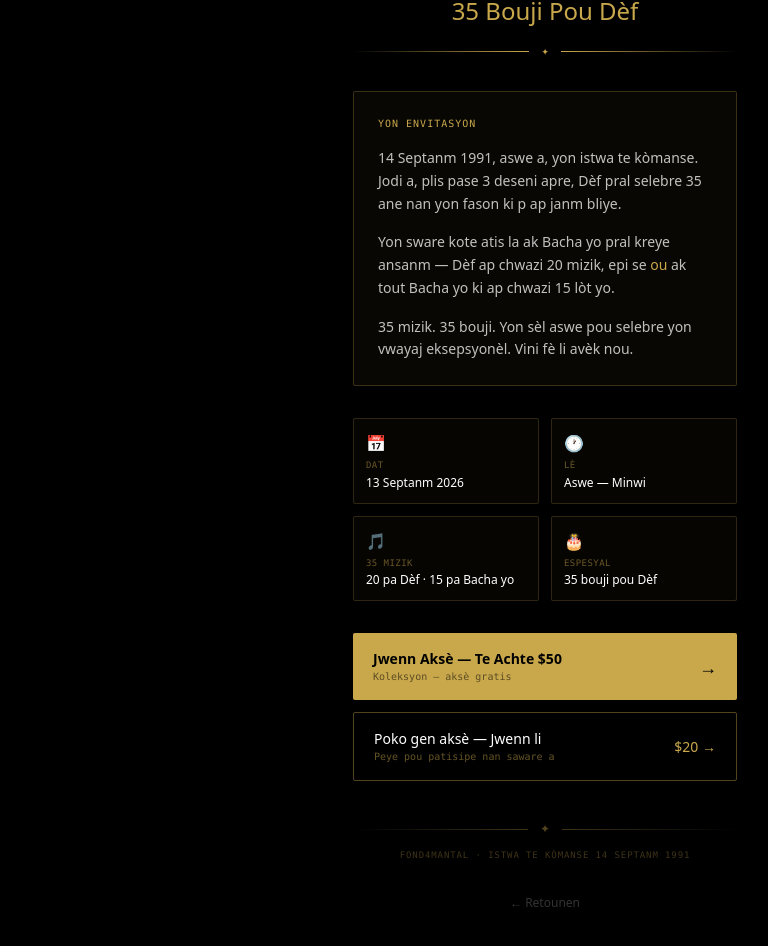
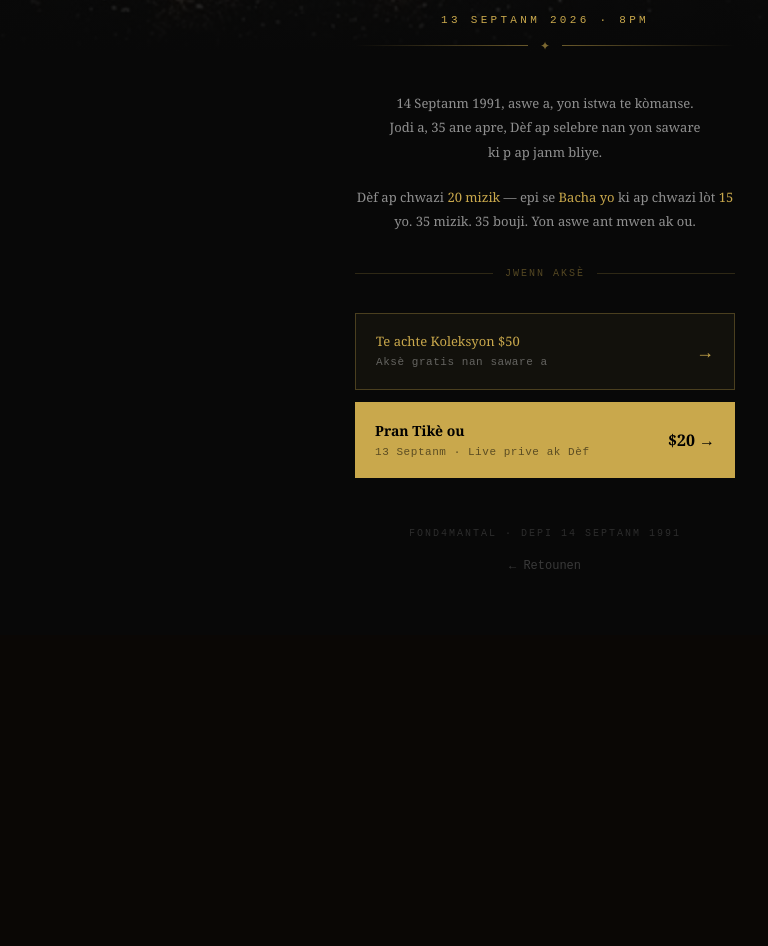
Before and after one commit to fabrice972009/Manifesto.def, a Next.js app: page /AntMwenAkOu in a window 1280 px wide. Shown: the part 628-1574 px from the top of the page, without its empty margins (95-863 px from the left). After the commit the page ends 1263 px from the top, so only its background shows below. Built offline with nearby package versions, Linux system fonts and the light colour scheme.

Commit message:
35 bouji redesign gold black

```diff
--- a/app/AntMwenAkOu/page.tsx
+++ b/app/AntMwenAkOu/page.tsx
@@ -1,110 +1,115 @@
 "use client";
 import Image from "next/image";
 
-const STRIPE_LIVE = "https://buy.stripe.com/fZu00i0IT39P92T5Xjbwk0h";
+const STRIPE_LIVE = "https://buy.stripe.com/3cIbJ077heSx2Ev1H3bwk0w";
 
 export default function AntMwenAkOuPage() {
   return (
-    <main className="min-h-screen flex flex-col items-center justify-start px-5 py-12"
-      style={{background:"#000000"}}>
-      <div className="w-full max-w-sm">
+    <main style={{background:"#080808", minHeight:"100vh", fontFamily:"Georgia, serif"}}>
 
-        {/* Flyer */}
-        <div className="relative w-full aspect-[4/5] overflow-hidden mb-8">
-          <Image src="/ant-mwen-ak-ou.jpg" alt="Ant Mwen ak Ou" fill className="object-cover"/>
-          {/* Gold overlay badge */}
-          <div className="absolute bottom-0 left-0 right-0 px-5 py-4"
-            style={{background:"linear-gradient(to top, rgba(0,0,0,0.95) 0%, rgba(0,0,0,0) 100%)"}}>
-            <p className="font-mono text-[10px] uppercase tracking-widest mb-1"
-              style={{color:"#C9A84C"}}>13 Septanm · Aswe — 14 Septanm</p>
-            <p className="font-display text-white text-lg leading-tight">35 Bouji Pou Dèf</p>
-          </div>
-        </div>
+      {/* HERO — flyer full width */}
+      <div style={{position:"relative", width:"100%", aspectRatio:"4/5", maxHeight:"85vh"}}>
+        <Image src="/35bouji-flyer.jpg" alt="35 Bouji Pou Def" fill style={{objectFit:"cover"}}/>
+        <div style={{
+          position:"absolute", inset:0,
+          background:"linear-gradient(to bottom, rgba(0,0,0,0) 50%, rgba(8,8,8,1) 100%)"
+        }}/>
+      </div>
 
-        {/* Title */}
-        <div className="text-center mb-8">
-          <p className="font-mono text-[10px] uppercase tracking-[0.3em] mb-2" style={{color:"#C9A84C"}}>
-            Fond4Mantal Present
+      {/* CONTENT */}
+      <div style={{maxWidth:"420px", margin:"0 auto", padding:"0 20px 60px"}}>
+
+        {/* Subtitle */}
+        <div style={{textAlign:"center", marginTop:"-40px", position:"relative", zIndex:2, marginBottom:"36px"}}>
+          <p style={{fontFamily:"'Courier New', monospace", fontSize:"11px", letterSpacing:"0.3em",
+            textTransform:"uppercase", color:"#C9A84C", marginBottom:"8px"}}>
+            13 Septanm 2026 · 8PM
           </p>
-          <h1 className="font-display text-white text-3xl mb-1">Ant Mwen ak Ou</h1>
-          <p className="font-display text-2xl mb-4" style={{color:"#C9A84C"}}>35 Bouji Pou Dèf</p>
-          <div className="flex items-center justify-center gap-3 mb-6">
-            <div className="h-px flex-1" style={{background:"linear-gradient(to right, transparent, #C9A84C)"}}/>
-            <span className="text-xs font-mono" style={{color:"#C9A84C"}}>✦</span>
-            <div className="h-px flex-1" style={{background:"linear-gradient(to left, transparent, #C9A84C)"}}/>
+          <div style={{display:"flex", alignItems:"center", gap:"12px", marginBottom:"24px"}}>
+            <div style={{flex:1, height:"1px", background:"linear-gradient(to right, transparent, rgba(201,168,76,0.5))"}}/>
+            <span style={{color:"rgba(201,168,76,0.6)", fontSize:"12px"}}>✦</span>
+            <div style={{flex:1, height:"1px", background:"linear-gradient(to left, transparent, rgba(201,168,76,0.5))"}}/>
           </div>
         </div>
 
         {/* Message */}
-        <div className="border p-6 mb-8 rounded-sm"
-          style={{borderColor:"rgba(201,168,76,0.25)", background:"rgba(201,168,76,0.04)"}}>
-          <p className="font-mono text-[10px] uppercase tracking-widest mb-4" style={{color:"#C9A84C"}}>
-            Yon Envitasyon
+        <div style={{marginBottom:"32px"}}>
+          <p style={{color:"rgba(255,255,255,0.55)", fontSize:"13px", lineHeight:"1.9",
+            textAlign:"center", marginBottom:"20px"}}>
+            14 Septanm 1991, aswe a, yon istwa te kòmanse.<br/>
+            Jodi a, 35 ane apre, Dèf ap selebre nan yon saware<br/>
+            ki p ap janm bliye.
           </p>
-          <p className="text-[rgba(255,255,255,0.75)] text-sm leading-relaxed mb-4">
-            14 Septanm 1991, aswe a, yon istwa te kòmanse. Jodi a, plis pase 3 deseni apre, Dèf pral selebre 35 ane nan yon fason ki p ap janm bliye.
-          </p>
-          <p className="text-[rgba(255,255,255,0.75)] text-sm leading-relaxed mb-4">
-            Yon sware kote atis la ak Bacha yo pral kreye ansanm — Dèf ap chwazi 20 mizik, epi se <span style={{color:"#C9A84C"}} className="font-display">ou</span> ak tout Bacha yo ki ap chwazi 15 lòt yo.
-          </p>
-          <p className="text-[rgba(255,255,255,0.75)] text-sm leading-relaxed">
-            35 mizik. 35 bouji. Yon sèl aswe pou selebre yon vwayaj eksepsyonèl. Vini fè li avèk nou.
+          <p style={{color:"rgba(255,255,255,0.55)", fontSize:"13px", lineHeight:"1.9", textAlign:"center"}}>
+            Dèf ap chwazi <span style={{color:"#C9A84C"}}>20 mizik</span> —
+            epi se <span style={{color:"#C9A84C"}}>Bacha yo</span> ki ap chwazi
+            lòt <span style={{color:"#C9A84C"}}>15</span> yo.
+            35 mizik. 35 bouji. Yon aswe ant mwen ak ou.
           </p>
         </div>
 
-        {/* Event details */}
-        <div className="grid grid-cols-2 gap-3 mb-8">
-          {[
-            ["📅","Dat","13 Septanm 2026"],
-            ["🕐","Lè","Aswe — Minwi"],
-            ["🎵","35 mizik","20 pa Dèf · 15 pa Bacha yo"],
-            ["🎂","Espesyal","35 bouji pou Dèf"],
-          ].map(([icon, label, val], i) => (
-            <div key={i} className="border p-3 rounded-sm" style={{borderColor:"rgba(201,168,76,0.2)", background:"rgba(201,168,76,0.03)"}}>
-              <p className="text-base mb-1">{icon}</p>
-              <p className="font-mono text-[9px] uppercase tracking-wider mb-0.5" style={{color:"rgba(201,168,76,0.5)"}}>
-                {label}
-              </p>
-              <p className="text-white text-xs">{val}</p>
-            </div>
-          ))}
+        {/* Divider */}
+        <div style={{display:"flex", alignItems:"center", gap:"12px", marginBottom:"32px"}}>
+          <div style={{flex:1, height:"1px", background:"rgba(201,168,76,0.2)"}}/>
+          <span style={{color:"rgba(201,168,76,0.4)", fontSize:"10px", fontFamily:"monospace",
+            letterSpacing:"0.2em", textTransform:"uppercase"}}>Jwenn Aksè</span>
+          <div style={{flex:1, height:"1px", background:"rgba(201,168,76,0.2)"}}/>
         </div>
 
         {/* CTAs */}
-        <div className="flex flex-col gap-3">
-          <a href="/live"
-            className="flex items-center justify-between px-5 py-4 rounded-sm transition-all"
-            style={{background:"#C9A84C"}}>
+        <div style={{display:"flex", flexDirection:"column", gap:"12px"}}>
+
+          {/* $50 collection — free */}
+          <a href="/live" style={{
+            display:"flex", alignItems:"center", justifyContent:"space-between",
+            padding:"18px 20px", border:"1px solid rgba(201,168,76,0.3)",
+            background:"rgba(201,168,76,0.05)", textDecoration:"none",
+            transition:"all 0.2s"
+          }}>
             <div>
-              <p className="font-display text-black text-sm font-bold">Jwenn Aksè — Te Achte $50</p>
-              <p className="font-mono text-[10px] text-[rgba(0,0,0,0.55)]">Koleksyon — aksè gratis</p>
+              <p style={{color:"#C9A84C", fontSize:"13px", marginBottom:"3px", fontFamily:"Georgia, serif"}}>
+                Te achte Koleksyon $50
+              </p>
+              <p style={{color:"rgba(255,255,255,0.35)", fontSize:"11px", fontFamily:"monospace", letterSpacing:"0.05em"}}>
+                Aksè gratis nan saware a
+              </p>
             </div>
-            <span className="text-black font-bold text-lg">→</span>
+            <span style={{color:"#C9A84C", fontSize:"18px"}}>→</span>
           </a>
-          <a href={STRIPE_LIVE} target="_blank" rel="noreferrer"
-            className="flex items-center justify-between border px-5 py-4 rounded-sm transition-all hover:bg-[rgba(201,168,76,0.08)]"
-            style={{borderColor:"rgba(201,168,76,0.4)"}}>
+
+          {/* Buy ticket */}
+          <a href={STRIPE_LIVE} target="_blank" rel="noreferrer" style={{
+            display:"flex", alignItems:"center", justifyContent:"space-between",
+            padding:"18px 20px", background:"#C9A84C", textDecoration:"none",
+            transition:"all 0.2s"
+          }}>
             <div>
-              <p className="font-display text-white text-sm">Poko gen aksè — Jwenn li</p>
-              <p className="font-mono text-[10px]" style={{color:"rgba(201,168,76,0.5)"}}>Peye pou patisipe nan saware a</p>
+              <p style={{color:"#000", fontSize:"14px", fontWeight:"bold", marginBottom:"3px", fontFamily:"Georgia, serif"}}>
+                Pran Tikè ou
+              </p>
+              <p style={{color:"rgba(0,0,0,0.55)", fontSize:"11px", fontFamily:"monospace", letterSpacing:"0.05em"}}>
+                13 Septanm · Live prive ak Dèf
+              </p>
             </div>
-            <span style={{color:"#C9A84C"}} className="font-display text-sm">$20 →</span>
+            <span style={{color:"#000", fontSize:"16px", fontWeight:"bold"}}>$20 →</span>
           </a>
+
         </div>
 
-        {/* Signature */}
-        <div className="text-center mt-10">
-          <div className="flex items-center justify-center gap-3 mb-3">
-            <div className="h-px flex-1" style={{background:"linear-gradient(to right, transparent, rgba(201,168,76,0.3))"}}/>
-            <span className="font-display text-xs" style={{color:"rgba(201,168,76,0.4)"}}>✦</span>
-            <div className="h-px flex-1" style={{background:"linear-gradient(to left, transparent, rgba(201,168,76,0.3))"}}/>
-          </div>
-          <p className="font-mono text-[9px] uppercase tracking-widest" style={{color:"rgba(201,168,76,0.3)"}}>
-            Fond4Mantal · Istwa te kòmanse 14 Septanm 1991
-          </p>
-        </div>
+        {/* Footer */}
+        <p style={{
+          textAlign:"center", marginTop:"48px", fontFamily:"monospace",
+          fontSize:"10px", letterSpacing:"0.2em", textTransform:"uppercase",
+          color:"rgba(255,255,255,0.15)"
+        }}>
+          Fond4Mantal · Depi 14 Septanm 1991
+        </p>
 
-        <a href="/" className="block text-center text-[rgba(255,255,255,0.2)] text-xs mt-8 hover:text-white transition-colors">← Retounen</a>
+        <a href="/" style={{
+          display:"block", textAlign:"center", marginTop:"16px",
+          color:"rgba(255,255,255,0.2)", fontSize:"12px",
+          textDecoration:"none", fontFamily:"monospace"
+        }}>← Retounen</a>
       </div>
     </main>
   );
```
Also changed, not shown: public/35bouji-flyer.jpg (added).
